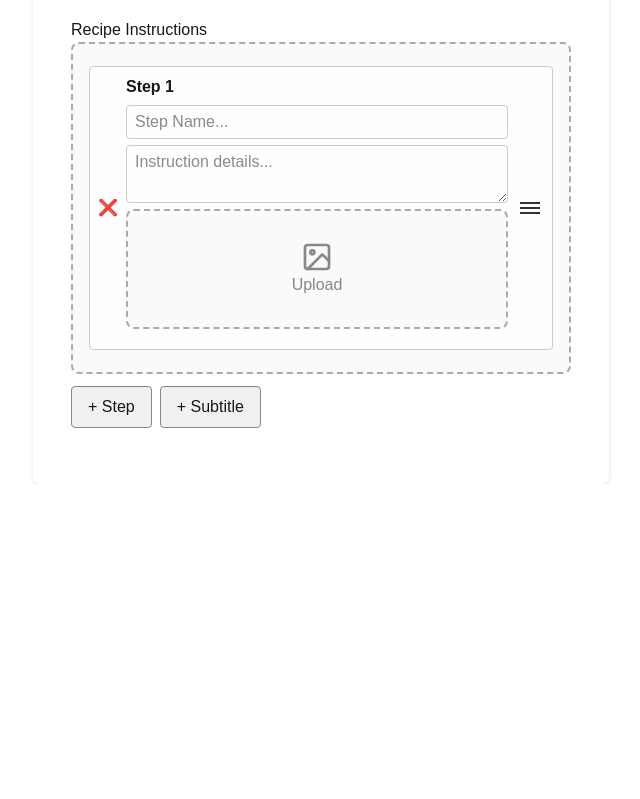
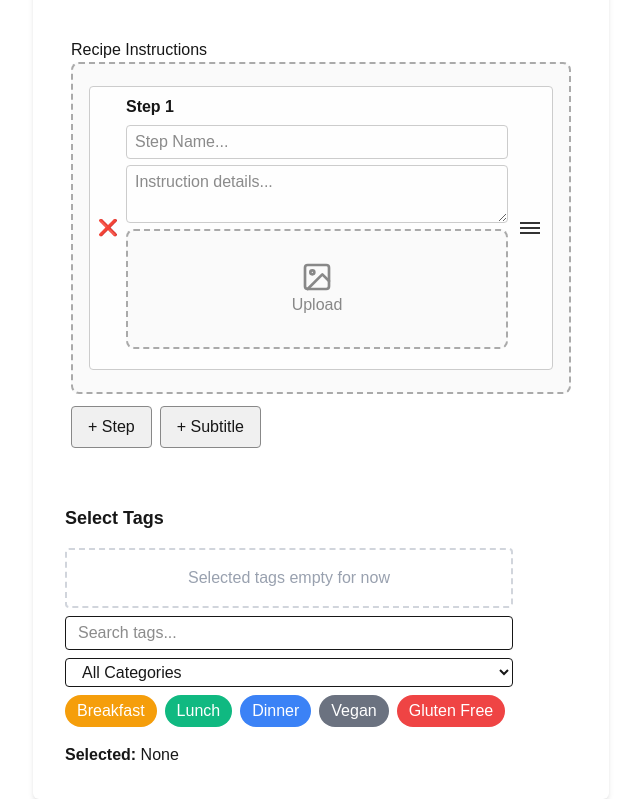
Before and after one commit to roganhope/sehreats2, a Next.js app: page /createrecipe in a window 1280 px wide. Shown: the part 1352-2151 px from the top of the page, without its empty margins (319-959 px from the left). Before the commit the page ends 1836 px from the top, so only its background shows below. Built offline with nearby package versions, Linux system fonts and the light colour scheme.

Commit message:
added tags

```diff
--- a/src/components/create_recipe/CreateRecipeContainer.jsx
+++ b/src/components/create_recipe/CreateRecipeContainer.jsx
@@ -5,6 +5,8 @@ import { useRecipeStore } from "./recipeStore";
 import RecipeDescription from "./RecipeDescription";
 import RecipeTime from "./RecipeTime";
 import InstructionsContainer from "./Instructions/InstructionsContainer";
+import SelectTags from "./SelectTags";
+
 import RecipeIngredients from "./RecipeIngredients";
 const CreateRecipeContainer = () => {
   const store = useRecipeStore(); // get the entire store
@@ -23,6 +25,7 @@ const CreateRecipeContainer = () => {
       <RecipeTime />
       <RecipeIngredients />
       <InstructionsContainer />
+      <SelectTags />
     </div>
   );
 };
--- /dev/null
+++ b/src/components/create_recipe/SelectTags.jsx
@@ -0,0 +1,59 @@
+import React from "react";
+import PillSelector from "../misc/PillSelector";
+import { useRecipeStore } from "./recipeStore";
+
+const fakeTags = [
+  {
+    tag_name: "breakfast",
+    tag_ui_name: "Breakfast",
+    tag_category_ref_ui: "meal_type",
+    tag_hex: "#F59E0B",
+  },
+  {
+    tag_name: "lunch",
+    tag_ui_name: "Lunch",
+    tag_category_ref_ui: "meal_type",
+    tag_hex: "#10B981",
+  },
+  {
+    tag_name: "dinner",
+    tag_ui_name: "Dinner",
+    tag_category_ref_ui: "meal_type",
+    tag_hex: "#3B82F6",
+  },
+  {
+    tag_name: "vegan",
+    tag_ui_name: "Vegan",
+    tag_category_ref_ui: "diet",
+    tag_hex: "#6B7280",
+  },
+  {
+    tag_name: "gluten_free",
+    tag_ui_name: "Gluten Free",
+    tag_category_ref_ui: "diet",
+    tag_hex: "#EF4444",
+  },
+];
+
+const categories = ["meal_type", "diet"];
+
+export default function SelectTags() {
+  const selectedTags = useRecipeStore((state) => state.tags);
+  const setSelectedTags = useRecipeStore((state) => state.setTags);
+
+  return (
+    <div className="p-4">
+      <h2 className="mb-4 text-lg font-bold">Select Tags</h2>
+      <PillSelector
+        options={fakeTags}
+        selected={selectedTags}
+        onChange={setSelectedTags}
+        filterCategories={categories}
+      />
+      <div className="mt-4">
+        <strong>Selected:</strong>{" "}
+        {selectedTags.map((t) => t.tag_ui_name).join(", ") || "None"}
+      </div>
+    </div>
+  );
+}
--- a/src/components/create_recipe/recipeStore.js
+++ b/src/components/create_recipe/recipeStore.js
@@ -5,6 +5,8 @@ export const useRecipeStore = create((set) => ({
   description: "",
   prepTime: "",
   cookTime: "",
+
+  // Tags
 
   // Initialize with two ingredients
   ingredients: [
@@ -16,17 +18,21 @@ export const useRecipeStore = create((set) => ({
   steps: [
     {
       id: Date.now().toString() + "-step1",
-      type: "step", // <-- make sure this exists
+      type: "step",
       name: "",
       text: "",
       images: [],
     },
   ],
+
   // --- Basic fields ---
   setName: (name) => set({ name }),
   setDescription: (description) => set({ description }),
   setPrepTimeISO: (iso) => set({ prepTime: iso }),
   setCookTimeISO: (iso) => set({ cookTime: iso }),
+
+  // --- Tags ---
+  setTags: (tags) => set({ tags: tags || [] }),
 
   // --- Steps (instructions) ---
   setSteps: (updater) =>
@@ -60,4 +66,6 @@ export const useRecipeStore = create((set) => ({
         ingredient.id === id ? { ...ingredient, text } : ingredient
       ),
     })),
+
+  tags: [], // <-- selected tags
 }));
--- /dev/null
+++ b/src/components/misc/PillSelector.jsx
@@ -0,0 +1,112 @@
+import React, { useState, useMemo } from "react";
+
+export default function PillSelector({
+  options = [],
+  selected = [],
+  onChange,
+  filterCategories = [],
+}) {
+  const [search, setSearch] = useState("");
+  const [categoryFilter, setCategoryFilter] = useState("");
+
+  // Compute the available pool (options not selected)
+  const poolOptions = useMemo(() => {
+    return options.filter(
+      (tag) => !selected.find((s) => s.tag_name === tag.tag_name)
+    );
+  }, [options, selected]);
+
+  // Filter pool by search and category
+  const filteredPool = useMemo(() => {
+    return poolOptions.filter((tag) => {
+      const matchesSearch = tag.tag_ui_name
+        .toLowerCase()
+        .includes(search.toLowerCase());
+      const matchesCategory =
+        !categoryFilter || tag.tag_category_ref_ui === categoryFilter;
+      return matchesSearch && matchesCategory;
+    });
+  }, [poolOptions, search, categoryFilter]);
+
+  // Add tag to selected (remove from pool automatically)
+  const addTag = (tag) => {
+    onChange([...selected, tag]);
+  };
+
+  // Remove tag from selected (returns to pool)
+  const removeTag = (tag) => {
+    onChange(selected.filter((t) => t.tag_name !== tag.tag_name));
+  };
+
+  return (
+    <div className="w-full max-w-md">
+      {/* Selected Tags Section */}
+      <div
+        className={`mb-2 p-2 rounded min-h-[60px] ${
+          selected.length === 0
+            ? "border-2 border-dashed border-gray-300 flex items-center justify-center text-gray-400"
+            : "flex flex-wrap gap-2"
+        }`}
+      >
+        {selected.length === 0 ? (
+          <span>Selected tags empty for now</span>
+        ) : (
+          selected.map((tag) => (
+            <div
+              key={tag.tag_name}
+              className="flex items-center px-3 py-1 rounded-full text-white"
+              style={{ backgroundColor: tag.tag_hex || "#ccc" }}
+            >
+              {tag.tag_ui_name}
+              <button
+                onClick={() => removeTag(tag)}
+                className="ml-2 font-bold text-white"
+              >
+                ×
+              </button>
+            </div>
+          ))
+        )}
+      </div>
+
+      {/* Search Input */}
+      <input
+        type="text"
+        placeholder="Search tags..."
+        value={search}
+        onChange={(e) => setSearch(e.target.value)}
+        className="w-full mb-2 px-3 py-1 border rounded"
+      />
+
+      {/* Category Filter */}
+      {filterCategories.length > 0 && (
+        <select
+          value={categoryFilter}
+          onChange={(e) => setCategoryFilter(e.target.value)}
+          className="w-full mb-2 px-3 py-1 border rounded"
+        >
+          <option value="">All Categories</option>
+          {filterCategories.map((cat) => (
+            <option key={cat} value={cat}>
+              {cat}
+            </option>
+          ))}
+        </select>
+      )}
+
+      {/* Pool Pills */}
+      <div className="flex flex-wrap gap-2">
+        {filteredPool.map((tag) => (
+          <button
+            key={tag.tag_name}
+            onClick={() => addTag(tag)}
+            style={{ backgroundColor: tag.tag_hex || "#ccc" }}
+            className="px-3 py-1 rounded-full text-white"
+          >
+            {tag.tag_ui_name}
+          </button>
+        ))}
+      </div>
+    </div>
+  );
+}
--- /dev/null
+++ b/src/components/test/TagSelectorExample.jsx
@@ -0,0 +1,58 @@
+// TagSelectorExample.jsx
+import React, { useState } from "react";
+import PillSelector from "../misc/PillSelector";
+
+const fakeTags = [
+  {
+    tag_name: "breakfast",
+    tag_ui_name: "Breakfast",
+    tag_category_ref_ui: "meal_type",
+    tag_hex: "#F59E0B",
+  },
+  {
+    tag_name: "lunch",
+    tag_ui_name: "Lunch",
+    tag_category_ref_ui: "meal_type",
+    tag_hex: "#10B981",
+  },
+  {
+    tag_name: "dinner",
+    tag_ui_name: "Dinner",
+    tag_category_ref_ui: "meal_type",
+    tag_hex: "#3B82F6",
+  },
+  {
+    tag_name: "vegan",
+    tag_ui_name: "Vegan",
+    tag_category_ref_ui: "diet",
+    tag_hex: "#6B7280",
+  },
+  {
+    tag_name: "gluten_free",
+    tag_ui_name: "Gluten Free",
+    tag_category_ref_ui: "diet",
+    tag_hex: "#EF4444",
+  },
+];
+
+const categories = ["meal_type", "diet"];
+
+export default function TagSelectorExample() {
+  const [selectedTags, setSelectedTags] = useState([]);
+
+  return (
+    <div className="p-4">
+      <h2 className="mb-4 text-lg font-bold">Select Tags</h2>
+      <PillSelector
+        options={fakeTags}
+        selected={selectedTags}
+        onChange={setSelectedTags}
+        filterCategories={categories}
+      />
+      <div className="mt-4">
+        <strong>Selected:</strong>{" "}
+        {selectedTags.map((t) => t.tag_ui_name).join(", ") || "None"}
+      </div>
+    </div>
+  );
+}
```
